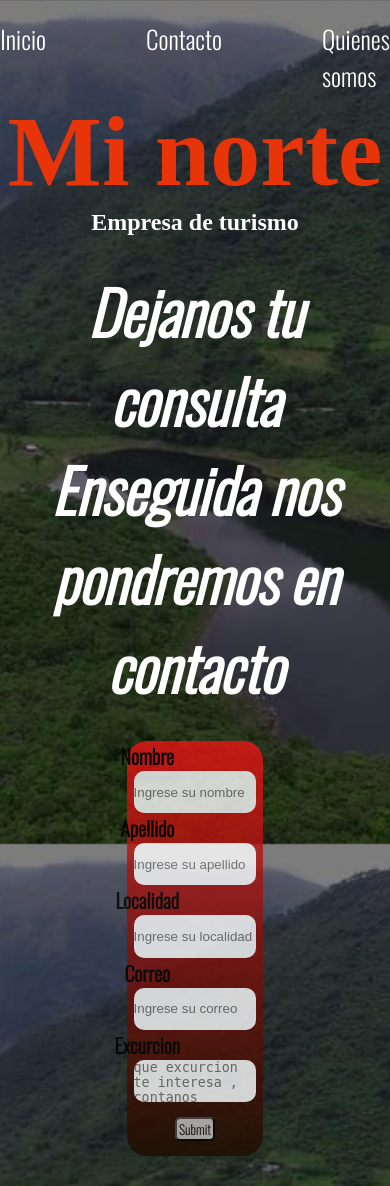
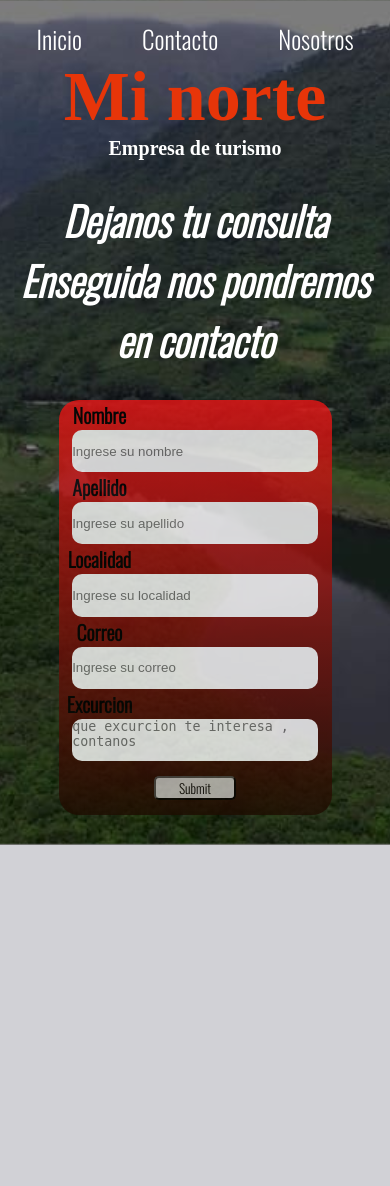
Before and after one commit to die92/minorte, a PHP site: page /contacto.html in a window 390 px wide. After the commit the page ends 845 px from the top, so only its background shows below. Run offline with PHP 8.4, Linux system fonts and the light colour scheme; some web fonts are replaced.

Commit message:
agregamos responsive a pagina contacto

```diff
--- a/contacto.css
+++ b/contacto.css
@@ -125,3 +125,46 @@ textarea{
     opacity: 100%;
     transition: 0.5s;
 }
+/* diseño adaptativo */
+
+@media (max-width: 768px){
+    /* esta es la barra de navegacion */
+    .nav-bar .lista ul li{
+        margin-left: 70px;
+        margin-right: 70px;
+        margin-top: 20px;
+    }
+    /* estos son los titulos de la cabezera */
+    .titulo h1{
+        font-size: 70px;
+    }
+    .subtitulo h2{
+        font-size: 20px;
+    }
+    .titulo-comentario{
+        font-size: 40px;
+    }
+    /* este es el formulario  */
+    .comentario-cliente{
+        width: 50%;
+    }
+}
+@media (max-width: 480px){
+    /* esta es la barra de navegacion */
+    .nav-bar .lista ul li{
+        margin-left: 30px;
+        margin-right: 30px;
+        margin-top: 20px;
+    }
+    /* el titulo del formulario */
+    .titulo-comentario{
+        font-size: 40px;
+        margin-left: 20px;
+        margin-right: 20px;
+    }
+
+    /* este es el formulario  */
+    .comentario-cliente{
+        width: 70%;
+    }
+}
--- a/contacto.html
+++ b/contacto.html
@@ -25,10 +25,11 @@
     <nav class="nav-bar">
         <div class="lista">
             <ul>
-            <li> <a href="index.html" class="barrita">Inicio</a></li>
+            <li><a href="index.html" class="barrita">Inicio</a></li>
             <li><a href="" class="barrita">Contacto</a></li>
-            <li><a href="quienes-somos.html" class="barrita" target="blank">Quienes somos</a></li>
+            <li><a href="quienes-somos.html" class="barrita" target="blank">Nosotros</a></li>
             </ul>
+        </div>
     </nav>
         </div>
     <div class="principal">
```
